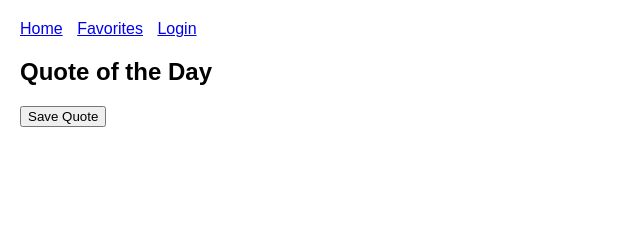
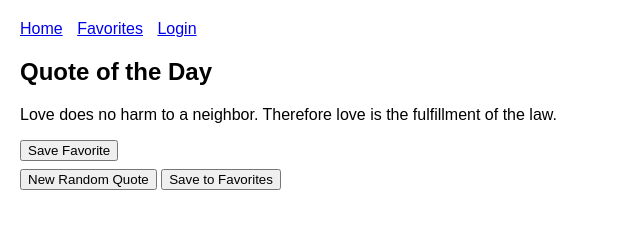
Before and after one commit to jesuusss18/Biblical-Quotes, a website: page frontend/index.html in a window 1280 px wide. Shown: the whole page, without its empty margins (0-640 px from the left). Drawn offline with Linux system fonts and the light colour scheme; no server answers.

Commit message:
Quote changes

```diff
--- a/frontend/index.html
+++ b/frontend/index.html
@@ -21,8 +21,11 @@
   <!-- Pages -->
   <div id="home" class="page">
     <h2>Quote of the Day</h2>
-    <div id="quote-container"></div>
-    <button id="save-quote">Save Quote</button>
+    <div id="today-quote">Loading today's quote...</div>
+    <div style="margin-top:8px;">
+      <button id="new-random-quote">New Random Quote</button>
+      <button id="save-random-fav">Save to Favorites</button>
+    </div>
   </div>
 
   <div id="favorites" class="page">
@@ -36,6 +39,7 @@
     <button id="login-btn">Login</button>
   </div>
 
+  <script src="js/app.js"></script>
   <script>
   window.addEventListener("DOMContentLoaded", () => {
     function showPage() {
--- a/frontend/js/app.js
+++ b/frontend/js/app.js
@@ -85,6 +85,36 @@
     currentRandom = randomItem(QUOTES);
     if (!el.randomContainer) return;
     el.randomContainer.innerHTML = renderQuoteCard(currentRandom);
+  }
+
+  // Quote of the day (deterministic based on date)
+  function getQuoteOfDay() {
+    if (!QUOTES || QUOTES.length === 0) return null;
+    // Prefer an explicit date match in the quotes data (format: YYYY-MM-DD)
+    const now = new Date();
+    const iso = `${now.getUTCFullYear()}-${String(now.getUTCMonth()+1).padStart(2,'0')}-${String(now.getUTCDate()).padStart(2,'0')}`;
+    const byDate = QUOTES.find(q => q.date === iso);
+    if (byDate) return byDate;
+
+    // If there's no explicit quote for today, fall back to a deterministic hash selection
+    const key = iso;
+    let hash = 0;
+    for (let i = 0; i < key.length; i++) {
+      hash = ((hash << 5) - hash) + key.charCodeAt(i);
+      hash |= 0; // convert to 32bit int
+    }
+    const idx = Math.abs(hash) % QUOTES.length;
+    return QUOTES[idx];
+  }
+
+  function renderToday() {
+    const todayQuote = getQuoteOfDay();
+    // prefer a dedicated today container if present
+    const todayEl = document.getElementById('today-quote') || el.randomContainer;
+    if (!todayEl) return;
+    todayEl.innerHTML = renderQuoteCard(todayQuote);
+    // keep currentRandom in sync if randomContainer is used
+    if (todayEl === el.randomContainer) currentRandom = todayQuote;
   }
 
   function renderRecent(limit = 6) {
@@ -227,9 +257,10 @@
     if (el.clearFavoritesBtn) el.clearFavoritesBtn.addEventListener('click', clearFavorites);
     if (el.loginForm) el.loginForm.addEventListener('submit', handleLoginSubmit);
 
-    // Fetch quotes and render initial UI
-    await fetchQuotes();
-    renderRandom();
+  // Fetch quotes and render initial UI
+  await fetchQuotes();
+  // render today's quote (prefers explicit date match)
+  renderToday();
     renderRecent();
     renderQuotesList(QUOTES);
     renderFavorites();
```
